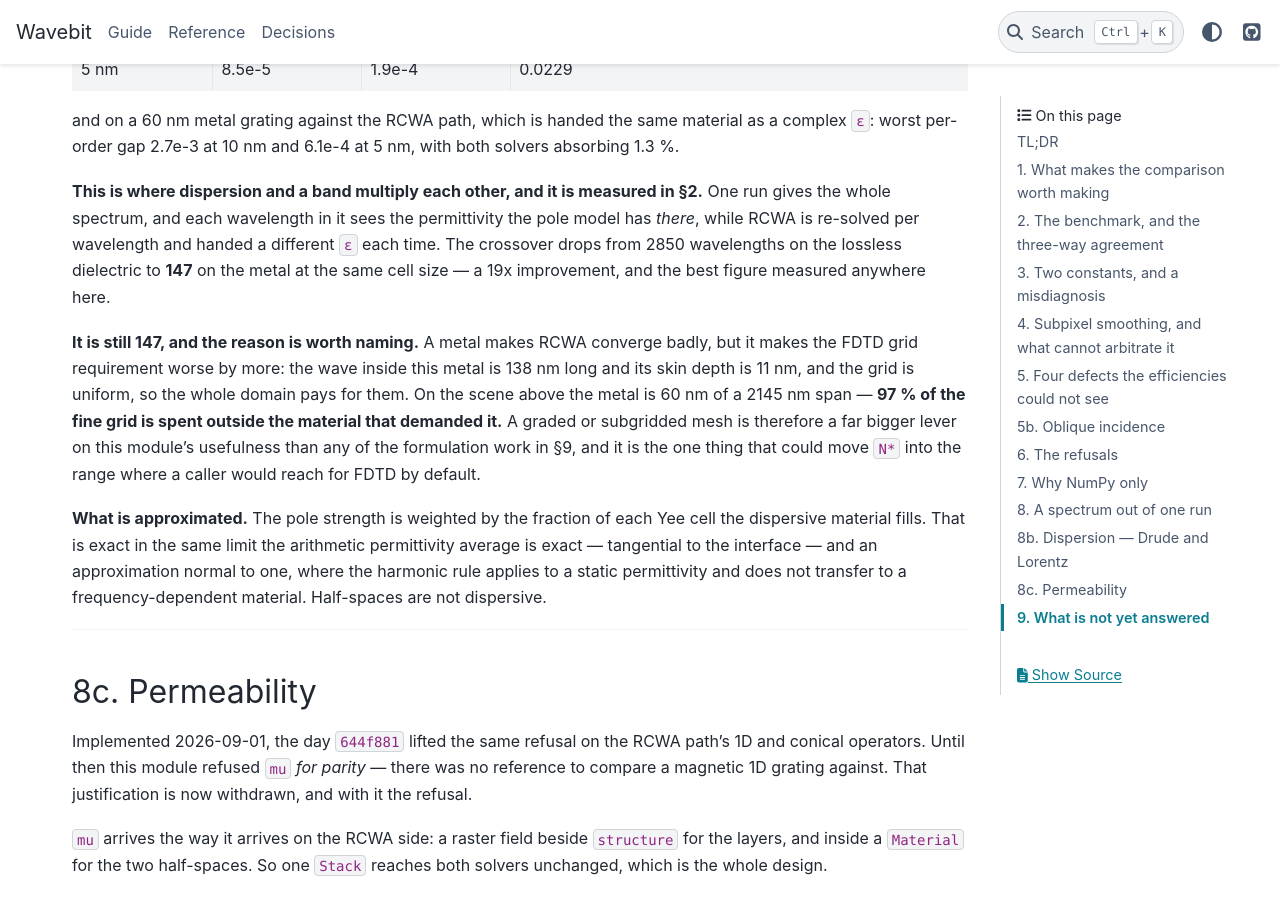
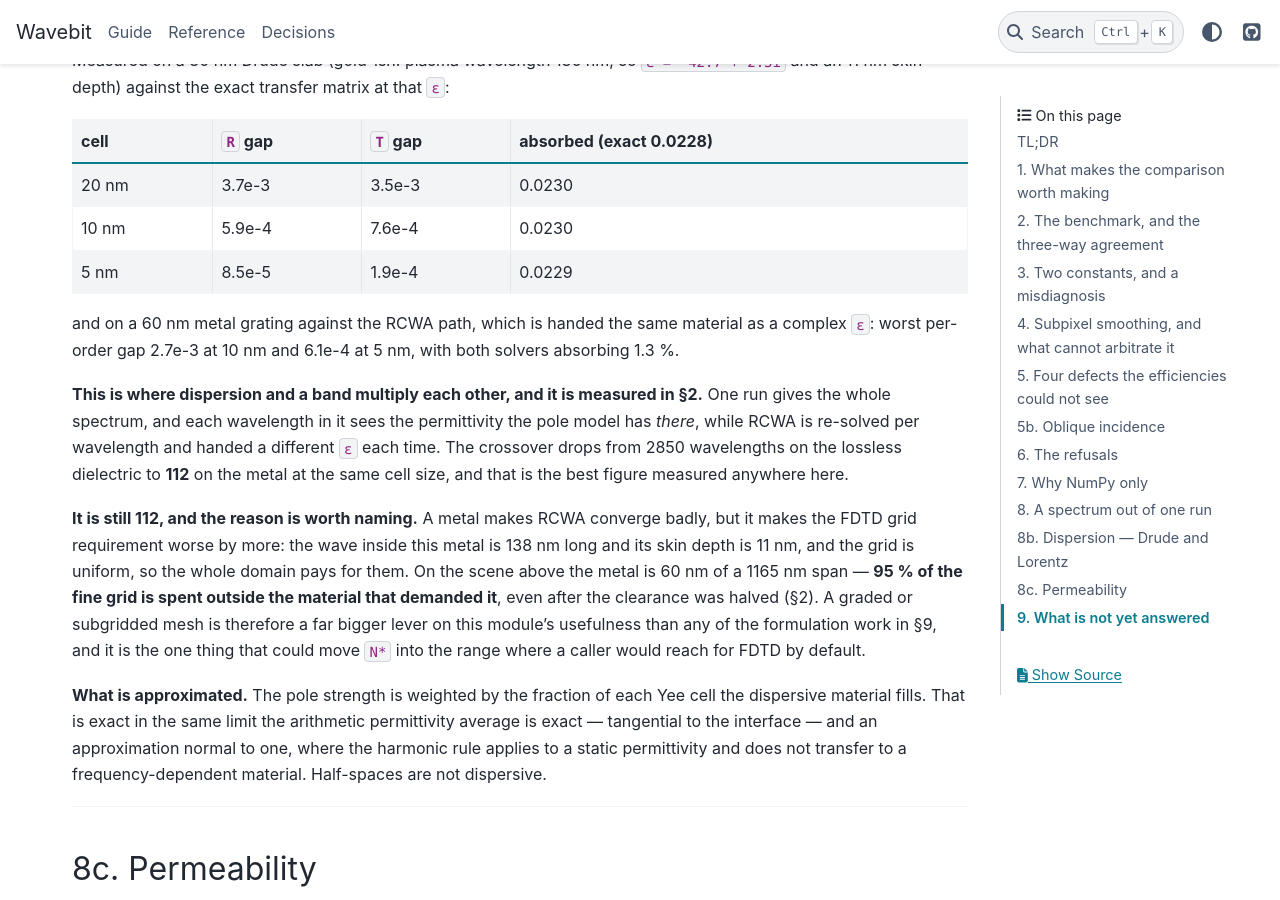
Before and after one commit to fieldalgo/wavebit, a Sphinx documentation site: the page built from docs/fdtd.md, in a window 1280 px wide and 900 px high, scrolled down 11424 px. Built offline with Sphinx 7.4.7 and the PyData theme 0.15.4, drawn with Linux system fonts in a browser that asks for light colours; some of the changed text lies outside the part shown.

Commit message:
perf(fdtd): half the clearance is more accurate and twice as fast
The gap between the structure and each of the TFSF plane, the monitors and the PML was a full
wavelength in the local medium. The reason recorded for it was that a grating's evanescent
orders should decay before reaching the monitor. **They do not need to.** The spatial transform
separates the orders exactly, so an evanescent order sitting on the monitor plane cannot
contaminate a propagating one's amplitude -- it only affects its own, which is already guarded
by `MAX_DEREFERENCE_GAIN`. What the clearance is actually for is keeping the PML out of the
structure's near field.

Measured at a 5 nm grid, where the discretisation error is small enough for the clearance to
show (at a 10 nm grid it hides under it, which is why this was measured twice):

    clearance    dielectric TE            metal TM
      1.00       7.37e-4 / 22.0 s         7.43e-4 / 31.9 s
      0.50       6.57e-4 / 13.9 s         7.01e-4 / 15.9 s
      0.25       7.46e-4 /  8.2 s         7.76e-4 /  9.1 s
      0.125      8.81e-4 /  9.4 s         8.05e-4 /  6.8 s

Half a wavelength is *more* accurate than a whole one, not merely cheaper: a shorter outgoing
leg carries less of the analytic-versus-discrete `kz` mismatch, which is the same argument
`_extract`'s docstring already made for reading the incident amplitude at the interface.

The crossover against RCWA on the metal grating moves 147 -> **112** wavelengths, and the
accuracy at that point improves from 1.7e-3 to 1.6e-3. `pad_scale` is exposed so a scene that
needs more can have it.

This does not retire the non-uniform grid: 95% of the fine cells are still outside the material
that demanded them, and that is still the biggest lever on this module.

tests/test_fdtd.py: 72 passed, and the file itself runs 85 s -> 75 s.

Co-Authored-By: Claude Opus 5 <noreply@anthropic.com>

```diff
--- a/docs/fdtd.md
+++ b/docs/fdtd.md
@@ -129,7 +129,16 @@ error, against an RCWA reference at `truncation_order=400`:
 | --- | --- | --- | --- | --- |
 | this grating, TE, 20 nm cell | 0.5 s | 1.2e-2 | fto 5, 0.51 ms | 1009 |
 | this grating, TE, 10 nm cell | 2.0 s | 2.9e-3 | fto 10, 0.71 ms | 2850 |
-| **60 nm metal grating, TM, 10 nm cell** | 3.9 s | 1.7e-3 | fto 60, 26.2 ms | **147** |
+| **60 nm metal grating, TM, 10 nm cell** | 2.4 s | 1.6e-3 | fto 60, 21.4 ms | **112** |
+
+**Half of that came from one constant.** The clearance between the structure and each of the
+TFSF plane, the monitors and the PML was a full wavelength, chosen so a grating's evanescent
+orders would decay before the monitor. They do not need to — the spatial transform separates
+the orders exactly, so an evanescent order sitting on the monitor plane cannot contaminate a
+propagating one. Halving it is *more* accurate as well as twice as fast (7.37e-4 / 22.0 s
+against 6.57e-4 / 13.9 s on the dielectric; 7.43e-4 / 31.9 s against 7.01e-4 / 15.9 s on the
+metal), because a shorter outgoing leg carries less of the analytic-versus-discrete `kz`
+mismatch. Below a quarter wavelength it stops paying. `pad_scale` moves it.
 
 **Matching on accuracy is the whole point of the table**, and an earlier draft of this document
 did not: it compared a 10 nm FDTD run against `truncation_order=80`, which was a *thousand
@@ -456,14 +465,14 @@ absorbing 1.3 %.
 **This is where dispersion and a band multiply each other, and it is measured in §2.** One run
 gives the whole spectrum, and each wavelength in it sees the permittivity the pole model has
 *there*, while RCWA is re-solved per wavelength and handed a different `ε` each time. The
-crossover drops from 2850 wavelengths on the lossless dielectric to **147** on the metal at the
-same cell size — a 19x improvement, and the best figure measured anywhere here.
+crossover drops from 2850 wavelengths on the lossless dielectric to **112** on the metal at the
+same cell size, and that is the best figure measured anywhere here.
 
-**It is still 147, and the reason is worth naming.** A metal makes RCWA converge badly, but it
+**It is still 112, and the reason is worth naming.** A metal makes RCWA converge badly, but it
 makes the FDTD grid requirement worse by more: the wave inside this metal is 138 nm long and
 its skin depth is 11 nm, and the grid is uniform, so the whole domain pays for them. On the
-scene above the metal is 60 nm of a 2145 nm span — **97 % of the fine grid is spent outside the
-material that demanded it.** A graded or subgridded mesh is therefore a far bigger lever on
+scene above the metal is 60 nm of a 1165 nm span — **95 % of the fine grid is spent outside the
+material that demanded it**, even after the clearance was halved (§2). A graded or subgridded mesh is therefore a far bigger lever on
 this module's usefulness than any of the formulation work in §9, and it is the one thing that
 could move `N*` into the range where a caller would reach for FDTD by default.
 
@@ -520,8 +529,8 @@ permeability does not split them there.
 
 ## 9. What is not yet answered
 
-- **A non-uniform grid.** Measured in §2 and §8b: on a metal grating, 97 % of the fine cells
-  are outside the metal that required them, and the crossover against RCWA sits at 147
+- **A non-uniform grid.** Measured in §2 and §8b: on a metal grating, 95 % of the fine cells
+  are outside the metal that required them, and the crossover against RCWA sits at 112
   wavelengths because of it. Nothing else on this list changes that number, and this could
   change it by an order of magnitude. It is the difference between a solver someone chooses
   and one they only cross-check with.
```
Also changed, not shown: 1 other file.
